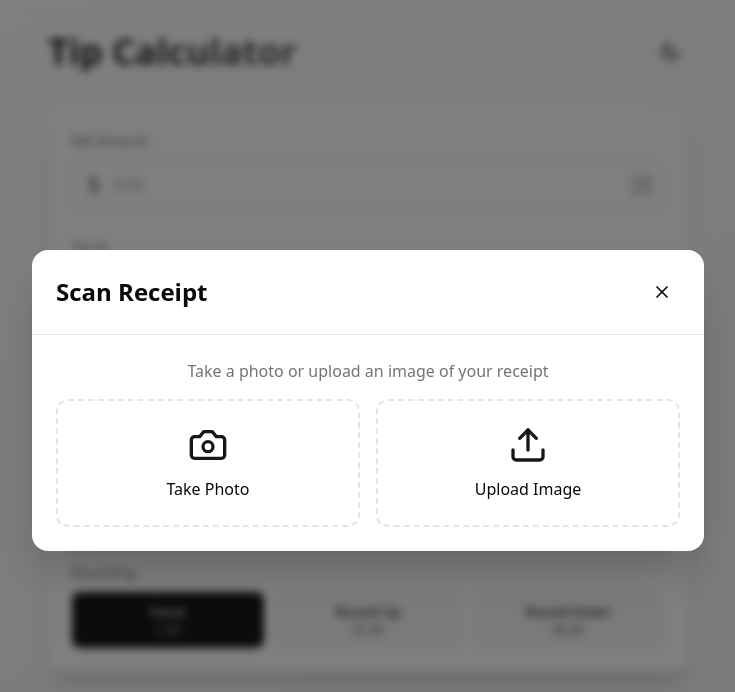
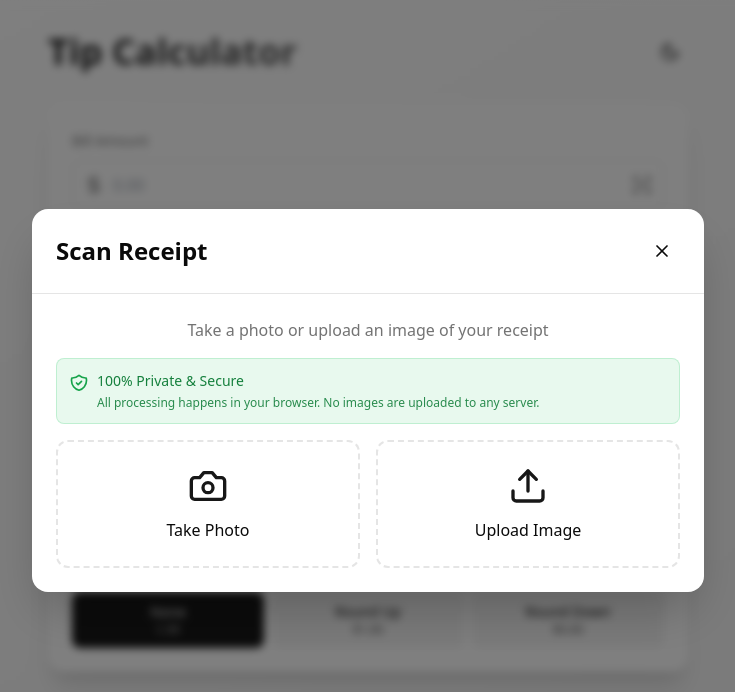
Before and after one commit to zyuapp/beautiful-tips-calculator, a Next.js app: page / in a window 1280 px wide. Both pictures are taken after a click on the button 914 px from the left and 185 px from the top of the page. Shown: the top 692 px of the page, without its empty margins (272-1007 px from the left). Built offline with nearby package versions, Linux system fonts and the light colour scheme.

Commit message:
fix build error

```diff
--- a/components/receipt-scanner.tsx
+++ b/components/receipt-scanner.tsx
@@ -1,10 +1,10 @@
 "use client"
 
 import { useState, useRef, useCallback } from "react"
-import { motion, AnimatePresence } from "framer-motion"
+import { motion } from "framer-motion"
 import { Camera, Upload, X, CheckCircle, AlertCircle, Loader2 } from "lucide-react"
 import Tesseract from "tesseract.js"
-import { cn } from "@/lib/utils"
+import NextImage from "next/image"
 
 interface ReceiptScannerProps {
   onAmountExtracted: (amount: number) => void
@@ -240,6 +240,21 @@
                 Take a photo or upload an image of your receipt
               </p>
 
+              {/* Privacy Notice */}
+              <div className="bg-green-500/10 border border-green-500/20 rounded-lg p-3">
+                <div className="flex items-start gap-2">
+                  <svg className="h-5 w-5 text-green-600 dark:text-green-400 mt-0.5 flex-shrink-0" fill="none" viewBox="0 0 24 24" stroke="currentColor">
+                    <path strokeLinecap="round" strokeLinejoin="round" strokeWidth={2} d="M9 12l2 2 4-4m5.618-4.016A11.955 11.955 0 0112 2.944a11.955 11.955 0 01-8.618 3.04A12.02 12.02 0 003 9c0 5.591 3.824 10.29 9 11.622 5.176-1.332 9-6.03 9-11.622 0-1.042-.133-2.052-.382-3.016z" />
+                  </svg>
+                  <div className="text-sm text-green-700 dark:text-green-300">
+                    <p className="font-medium">100% Private & Secure</p>
+                    <p className="text-xs mt-1 opacity-90">
+                      All processing happens in your browser. No images are uploaded to any server.
+                    </p>
+                  </div>
+                </div>
+              </div>
+
               {/* Camera and Upload buttons */}
               <div className="grid grid-cols-2 gap-4">
                 <motion.button
@@ -304,11 +319,14 @@
                 </div>
               </div>
               {imagePreview && (
-                <img
+                <div className="relative w-full h-64">
+                  <NextImage
                     src={imagePreview}
                     alt="Receipt preview"
-                  className="w-full rounded-lg opacity-50"
+                    fill
+                    className="object-contain rounded-lg opacity-50"
                   />
+                </div>
               )}
             </div>
           )}
@@ -317,11 +335,14 @@
           {extractedData && !isProcessing && (
             <div className="space-y-6">
               {imagePreview && (
-                <img
+                <div className="relative w-full h-96">
+                  <NextImage
                     src={imagePreview}
                     alt="Receipt preview"
-                  className="w-full rounded-lg"
+                    fill
+                    className="object-contain rounded-lg"
                   />
+                </div>
               )}
 
               <div className="space-y-4">
```
Lines whose indentation alone changed are shown as unchanged.
